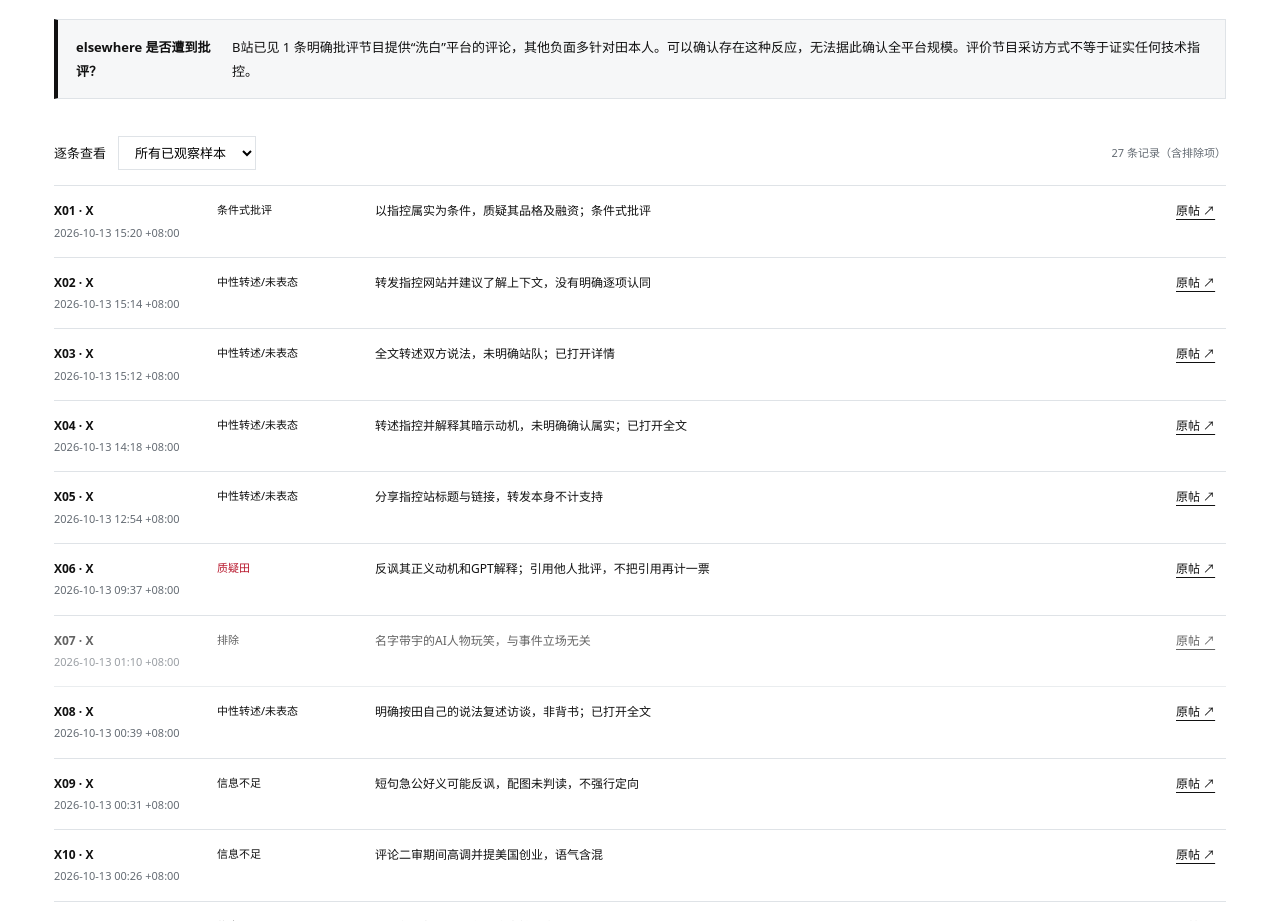
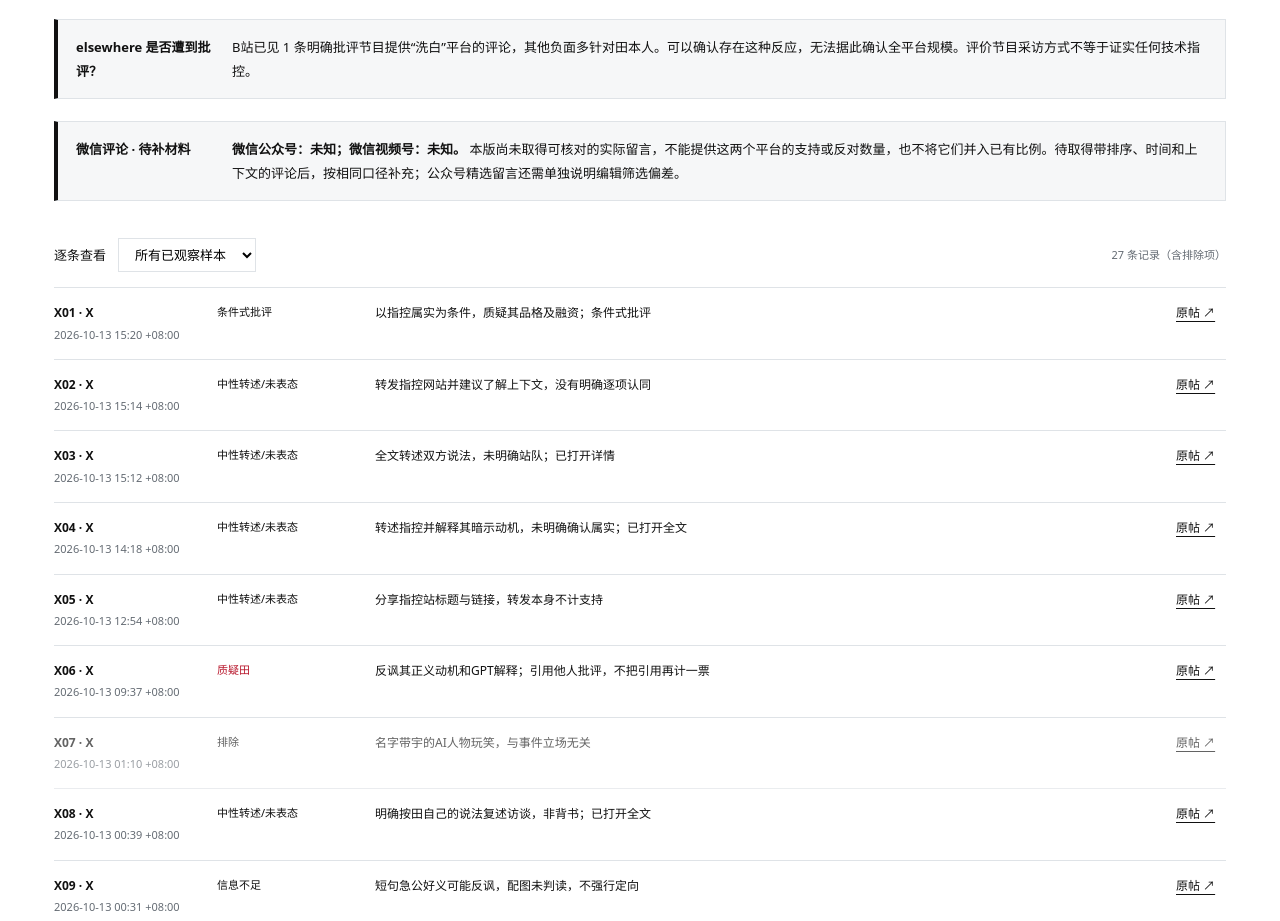
Before and after one commit to Louie-vibecoding/ai-review-tian-keyu, a plain HTML site: page index.html in a window 1280 px wide. Shown: the part 5418-6339 px from the top of the page. Drawn offline with Linux system fonts and the light colour scheme.

Commit message:
State pending WeChat comment coverage explicitly

```diff
--- a/index.html
+++ b/index.html
@@ -23,6 +23,7 @@
 <section id="sentiment"><div class="section-head"><h2>舆情：展示看到了什么</h2><span>OBSERVED SAMPLE ≠ POPULATION</span></div><p class="lead small-lead">负面评价确实可见。“巨大负面舆情”缺乏总量、历史基线与完整平台覆盖，本次无法量化。</p>
 <div class="platforms"><article><h3>X</h3><div class="sample-big">19<small> 条有效帖子 / 16 位作者</small></div><div class="samplebar"><i style="width:21.0526%"></i></div><p><b>支持田解释 0 · 质疑田 4 · 条件式批评 1 · 中性 11 · 信息不足 3</b></p><p>登录 Chrome 检索“田柯宇”，按最新结果滚动留存 20 条候选；排除 1 条无关玩笑。实际留存为 10/11–10/13，未遍历全部结果。转发、人才评价和含混反讽不自动归边；引用不重复计数。</p><small>4/19 条帖子质疑田，占此便利样本的 21.1%，不是 X 用户中的比例。</small></article><article><h3>B站 · 节目评论</h3><div class="sample-big">7<small> 条可见评论 / 含父子回复</small></div><div class="samplebar"><i style="width:71.4286%"></i></div><p><b>支持田解释 0 · 质疑田 5 · 中性求证 2</b></p><p>官方节目 BV1R9pf6SEVh 的匿名接口可见热评子集，去重后 7 条。含 3 条主评论和 4 条子回复，存在同一讨论串聚集，非 7 个独立抽样单位。</p><small>页面评论总量不等于本次样本量。15:30 北京时间主审复核接口计数 76，本次未读完。</small></article><article><h3>小红书</h3><div class="sample-big muted">未取得</div><p><b>支持田 / 支持指控方：未知</b></p><p>主审在当前 Chrome 打开搜索页，页面要求登录后查看结果，需扫码或验证码。未取得可编码帖子；搜索引擎缺少结果也不能证明没有舆情。</p><small>缺失平台不填 0，也不并入比例。</small></article></div>
 <div class="notice"><b>elsewhere 是否遭到批评？</b><span>B站已见 1 条明确批评节目提供“洗白”平台的评论，其他负面多针对田本人。可以确认存在这种反应，无法据此确认全平台规模。评价节目采访方式不等于证实任何技术指控。</span></div>
+<div class="notice" id="wechat-pending"><b>微信评论 · 待补材料</b><span><strong>微信公众号：未知；微信视频号：未知。</strong> 本版尚未取得可核对的实际留言，不能提供这两个平台的支持或反对数量，也不将它们并入已有比例。待取得带排序、时间和上下文的评论后，按相同口径补充；公众号精选留言还需单独说明编辑筛选偏差。</span></div>
 <div class="sample-toolbar"><label for="platform-select">逐条查看</label><select id="platform-select"><option value="all">所有已观察样本</option><option value="X">X</option><option value="B站">B站</option></select><span id="sample-count"></span></div><div id="sample-list"></div>
 <details><summary>采样方法与不能跨越的边界</summary><p>采集日为 2026-10-13，时间均为北京时间。X 检索窗为 10/08 至 10/14（平台过滤边界），此次只读取滚动中留存的 20 条候选；长帖进入详情补全。B站为同一节目热评接口数页及排序结果的去重合集。两平台渠道、单位和曝光排序不同，因此不相加制造“三平台支持率”。</p><p>“质疑田”不代表认可指控站全部事实；条件式批评单列，未强行归边。计数单位是帖子/评论，不是人数；重复作者、讨论串、推荐算法和热评排序会放大部分观点。单一姓名检索会漏掉别称及英文写法；没有做点赞加权、机器人识别或概率抽样，不提供统计置信区间。样本中的错误事实仍可作为舆情观察，但不能进入事实证据链。</p><p>首轮检索混入 2024 年旧帖及微博内容，已从当前三平台结果剔除。未把零可见样本解释为零讨论。</p></details>
 </section>
```
Also changed, not shown: offline.html (+1 -0 lines).
